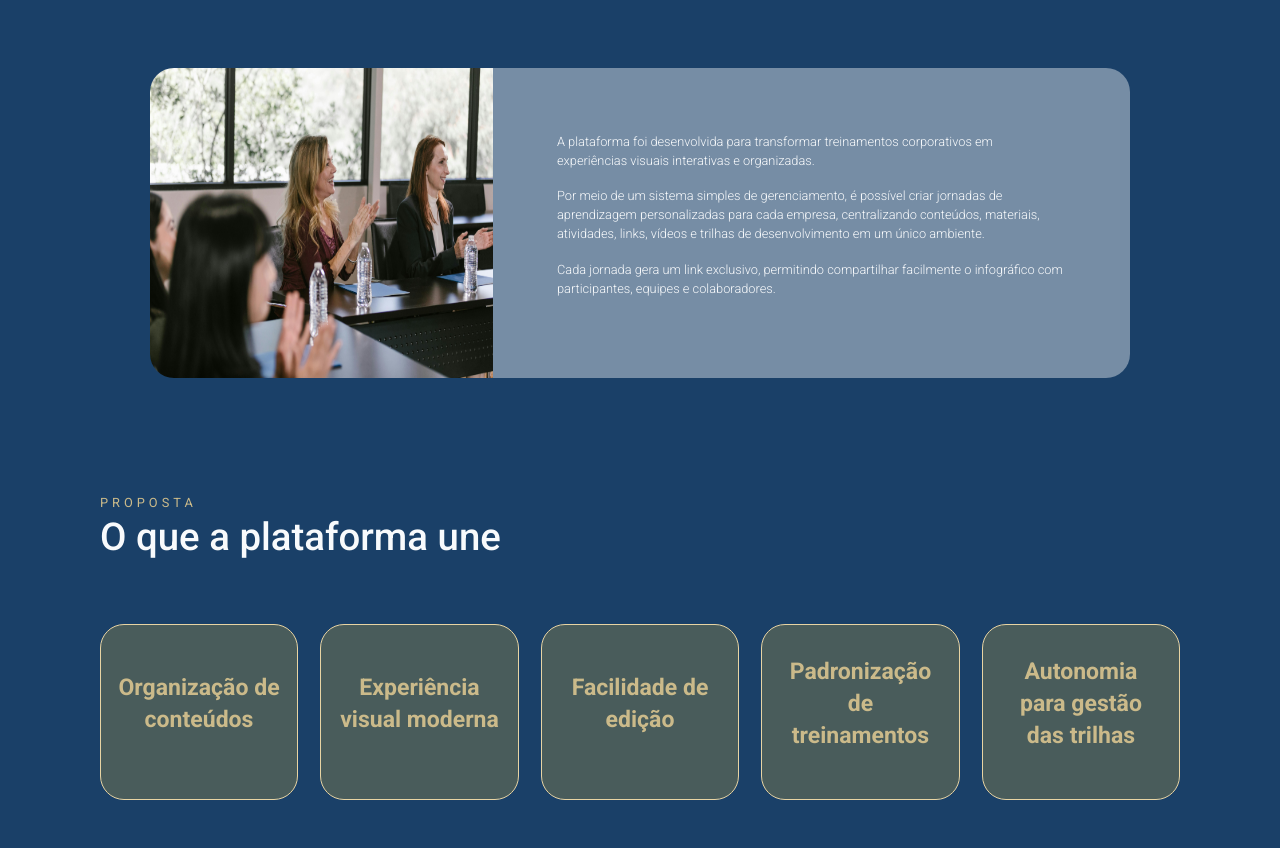
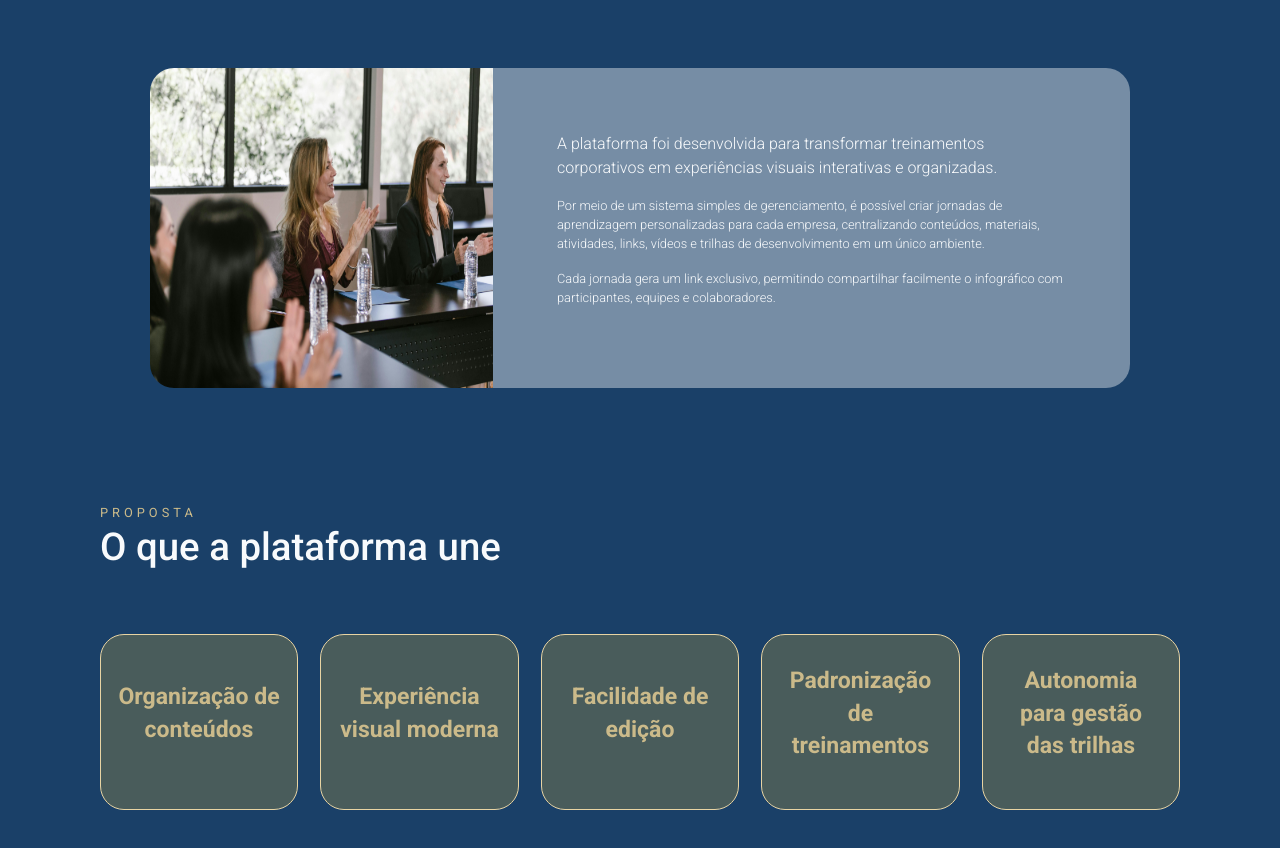
Before and after one commit to iKeliven/educador_corporativo, a React (Vite) app: page /sobre in a window 1280 px wide. Shown: the part 920-1768 px from the top of the page. Built offline with nearby package versions, Linux system fonts and the light colour scheme.

Commit message:
ajuste css

```diff
--- a/src/pages/About.jsx
+++ b/src/pages/About.jsx
@@ -291,7 +291,7 @@ export default function About() {
         <div className={styles.textContainer}>
 
           <Subtitle
-            size="sm"
+            size="md"
             variant="light"
           >
             A plataforma foi desenvolvida para transformar treinamentos
```
